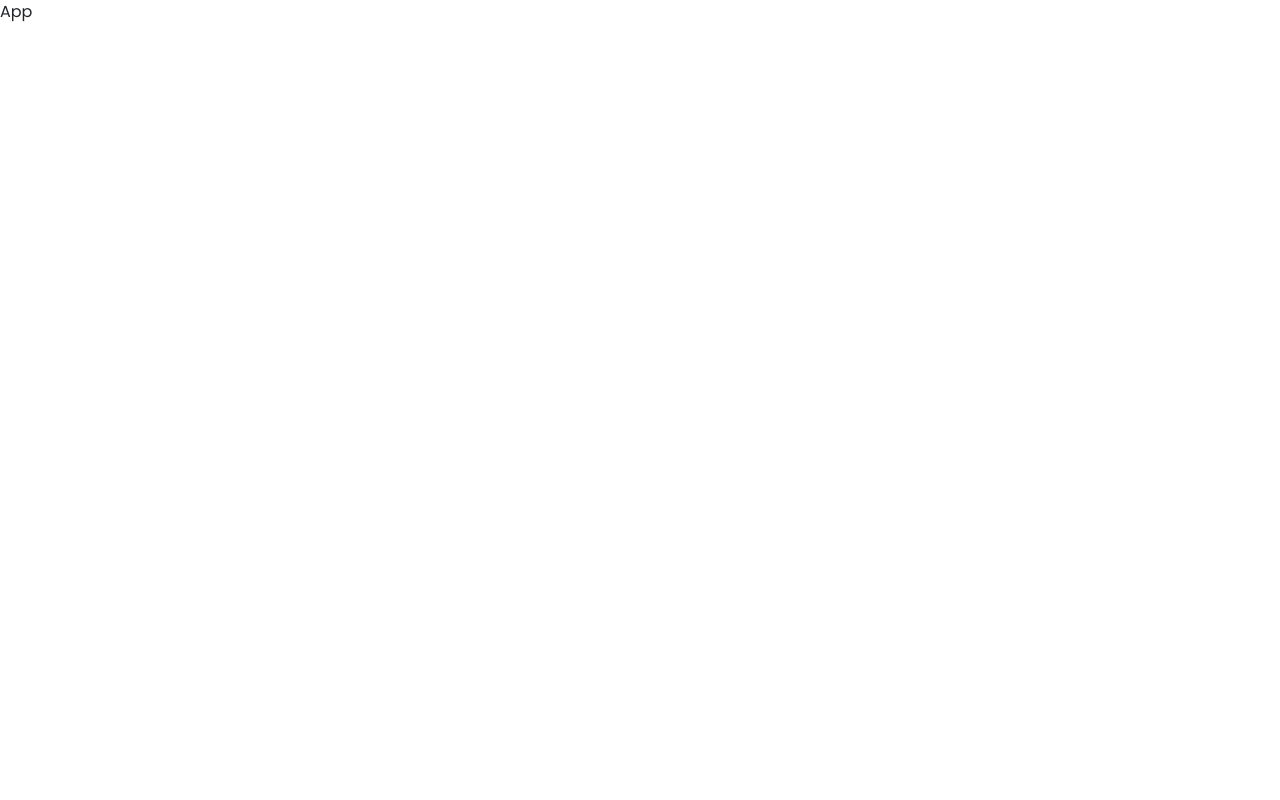
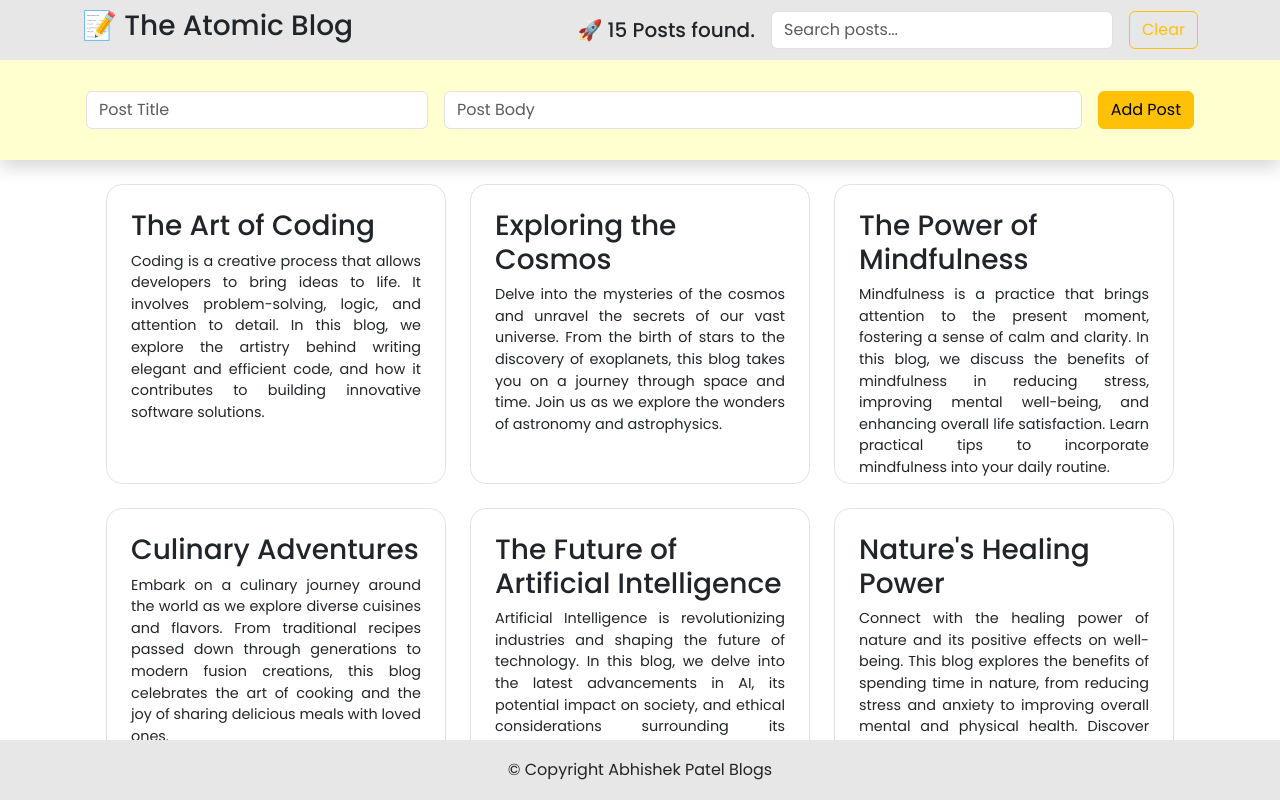
Before and after one commit to AbhikPatel/udemy-react, a React (Vite) app: page / in a window 1280 px wide. Built offline with nearby package versions, Linux system fonts and the light colour scheme; data requests are answered from the project's data file.

Commit message:
Implemented blogs with the db.json

```diff
--- a/src/App.css
+++ b/src/App.css
@@ -15,6 +15,28 @@ body {
   font-family: "Poppins", sans-serif;
 }
 
-.header-container {
+header, footer {
   flex: 0 0 60px;
+  background-color: #e7e7e7;
 }
+
+.form-container {
+  flex: 0 0 100px;
+  background-color: #ffffd0;
+}
+
+p {
+  text-align: justify;
+  font-size: 0.9rem;
+}
+
+.card-container {
+  height: 300px;
+  background-color: white;
+}
+
+.card-container:hover {
+  background-color: #ffffd0;
+  transition: 0.4s ease-out;
+  transform: translateY(-10px);
+}
--- a/src/App.tsx
+++ b/src/App.tsx
@@ -1,7 +1,35 @@
+import { useEffect, useState } from "react"
+import Footer from "./Footer"
+import Header from "./Header"
+import Home from "./Home"
 
 const App = () => {
+
+  const [posts, setPosts] = useState([]);
+  const [searchQuery, setSearchQuery] = useState('');
+
+  const count = posts.length;
+
+  useEffect(() => {
+    fetch(`http://localhost:3000/posts`).then((res) => res.json()).then((res) => setPosts(res))
+  },[])
+
+  useEffect(() => {
+    fetch(`http://localhost:3000/posts?title_like=${searchQuery}`).then((res) => res.json()).then((res) => setPosts(res))
+  },[searchQuery])
+
   return (
-    <div>App</div>
+    <div className="h-100 d-flex flex-column">
+      <header>
+        <Header count={count} searchPosts={setSearchQuery}/>
+      </header>
+      <div className="flex-grow-1 overflow-hidden">
+        <Home posts={posts}/>
+      </div>
+      <footer>
+        <Footer />
+      </footer>
+    </div>
   )
 }
 
--- /dev/null
+++ b/src/Footer.tsx
@@ -0,0 +1,10 @@
+
+const Footer = () => {
+  return (
+    <div className="h-100 d-flex align-items-center justify-content-center">
+      <span> © Copyright Abhishek Patel Blogs </span>
+    </div>
+  )
+}
+
+export default Footer
--- /dev/null
+++ b/src/Header.tsx
@@ -0,0 +1,17 @@
+import Result from "./components/Result"
+import SearchPost from "./components/SearchPost"
+
+const Header = ({ count, searchPosts }) => {
+  return (
+    <div className="h-100 d-flex justify-content-between align-items-center container">
+      <h3> 📝 The Atomic Blog </h3>
+      <div className="d-flex gap-3 align-items-center">
+        <Result count={count}/>
+        <SearchPost searchPosts={searchPosts}/>
+        <button className="btn btn-outline-warning"> Clear </button>
+      </div>
+    </div>
+  )
+}
+
+export default Header
--- /dev/null
+++ b/src/Home.tsx
@@ -0,0 +1,19 @@
+import FormPost from "./components/FormPost"
+import Posts from "./components/Posts"
+
+const Home = ({ posts }) => {
+  return (
+    <div className="h-100 d-flex flex-column overflow-hidden">
+      <div className="form-container shadow">
+        <FormPost />
+      </div>
+      <div className="flex-grow-1 overflow-auto">
+        <div className="container">
+          <Posts posts={posts} />
+        </div>
+      </div>
+    </div>
+  )
+}
+
+export default Home
--- /dev/null
+++ b/src/assets/db.json
@@ -0,0 +1,79 @@
+{
+  "posts": [
+    {
+      "id": 0,
+      "title": "The Art of Coding",
+      "body": "Coding is a creative process that allows developers to bring ideas to life. It involves problem-solving, logic, and attention to detail. In this blog, we explore the artistry behind writing elegant and efficient code, and how it contributes to building innovative software solutions."
+    },
+    {
+      "id": 1,
+      "title": "Exploring the Cosmos",
+      "body": "Delve into the mysteries of the cosmos and unravel the secrets of our vast universe. From the birth of stars to the discovery of exoplanets, this blog takes you on a journey through space and time. Join us as we explore the wonders of astronomy and astrophysics."
+    },
+    {
+      "id": 2,
+      "title": "The Power of Mindfulness",
+      "body": "Mindfulness is a practice that brings attention to the present moment, fostering a sense of calm and clarity. In this blog, we discuss the benefits of mindfulness in reducing stress, improving mental well-being, and enhancing overall life satisfaction. Learn practical tips to incorporate mindfulness into your daily routine."
+    },
+    {
+      "id": 3,
+      "title": "Culinary Adventures",
+      "body": "Embark on a culinary journey around the world as we explore diverse cuisines and flavors. From traditional recipes passed down through generations to modern fusion creations, this blog celebrates the art of cooking and the joy of sharing delicious meals with loved ones."
+    },
+    {
+      "id": 4,
+      "title": "The Future of Artificial Intelligence",
+      "body": "Artificial Intelligence is revolutionizing industries and shaping the future of technology. In this blog, we delve into the latest advancements in AI, its potential impact on society, and ethical considerations surrounding its development and deployment."
+    },
+    {
+      "id": 5,
+      "title": "Nature's Healing Power",
+      "body": "Connect with the healing power of nature and its positive effects on well-being. This blog explores the benefits of spending time in nature, from reducing stress and anxiety to improving overall mental and physical health. Discover the therapeutic properties of the great outdoors."
+    },
+    {
+      "id": 6,
+      "title": "The World of Virtual Reality",
+      "body": "Step into the immersive world of virtual reality (VR) and experience the latest innovations in this exciting technology. From gaming and entertainment to education and healthcare, VR is reshaping how we interact with digital content. Join us on a journey through the virtual realm."
+    },
+    {
+      "id": 7,
+      "title": "Innovation in Renewable Energy",
+      "body": "Explore the cutting-edge innovations in renewable energy that are driving the transition to a sustainable future. From solar and wind power to innovative energy storage solutions, this blog highlights the latest advancements and initiatives in the field of clean energy."
+    },
+    {
+      "id": 8,
+      "title": "The Evolution of Robotics",
+      "body": "Discover the fascinating evolution of robotics and its impact on various industries. From industrial automation to the development of humanoid robots, this blog explores the history, current trends, and future possibilities of robotics technology."
+    },
+    {
+      "id": 9,
+      "title": "The Beauty of Diversity",
+      "body": "Celebrate the beauty of diversity in culture, language, and perspectives. This blog explores the importance of embracing and appreciating differences, fostering inclusivity, and creating a world where individuals of all backgrounds can thrive and contribute to a harmonious global community."
+    },
+    {
+      "id": 10,
+      "title": "The Science of Happiness",
+      "body": "Delve into the science behind happiness and well-being. From the psychology of positive emotions to practical strategies for cultivating joy, this blog explores the factors that contribute to a fulfilling and meaningful life. Discover the art of living a happy and balanced existence."
+    },
+    {
+      "id": 11,
+      "title": "The Marvels of Quantum Physics",
+      "body": "Embark on a mind-bending journey into the realm of quantum physics. From wave-particle duality to entanglement, this blog explores the mind-boggling principles that govern the subatomic world. Join us as we unravel the mysteries of quantum mechanics."
+    },
+    {
+      "id": 12,
+      "title": "Unleashing Creativity in the Workplace",
+      "body": "Unlock the full potential of creativity in the workplace and foster a culture of innovation. This blog explores strategies for encouraging creative thinking, overcoming challenges, and creating an environment where ideas flourish. Embrace the power of creativity for business success."
+    },
+    {
+      "id": 13,
+      "title": "Adventures in Augmented Reality",
+      "body": "Embark on exciting adventures in the world of augmented reality (AR). From interactive gaming experiences to practical applications in education and healthcare, AR is changing the way we perceive and interact with the digital and physical worlds. Join us on a journey through the augmented realm."
+    },
+    {
+      "title": "Test",
+      "body": "demo body",
+      "id": 14
+    }
+  ]
+}
--- /dev/null
+++ b/src/components/FormPost.tsx
@@ -0,0 +1,40 @@
+import { useState } from "react"
+
+const FormPost = () => {
+
+  const [title, setTitle] = useState('');
+  const [des, setDes] = useState('');
+
+  const handleSubmit = (e) => {
+    e.preventDefault();
+    let requestBody = {
+      title: title,
+      body: des
+    }
+    if (title && des !== '') {
+      fetch(`http://localhost:3000/posts`, {
+        method: 'POST',
+        body: JSON.stringify(requestBody),
+        headers: {
+          'Content-Type': 'application/json'  // Set the appropriate Content-Type
+        }
+      })
+    }
+  }
+
+  return (
+    <form onSubmit={(e) => handleSubmit(e)} className="h-100 p-3 d-flex justify-content-between align-items-center container gap-3">
+      <div>
+        <input type="text" className="form-control" value={title} onChange={(e) => setTitle(e.target.value)} placeholder="Post Title" />
+      </div>
+      <div className="flex-grow-1">
+        <input type="text" className="form-control" value={des} onChange={(e) => setDes(e.target.value)} placeholder="Post Body" />
+      </div>
+      <div>
+        <button type="submit" className="btn btn-warning"> Add Post </button>
+      </div>
+    </form>
+  )
+}
+
+export default FormPost
--- /dev/null
+++ b/src/components/List.tsx
@@ -0,0 +1,19 @@
+
+const List = ({ posts }) => {
+  return (
+    <div className="row g-4">
+      {
+        posts.map((post) =>
+          <div className="col-4" key={post.id}>
+            <div className="card-container border p-4 rounded-4 overflow-hidden" role="button">
+              <h3>{post.title}</h3>
+              <p> {post.body} </p>
+            </div>
+          </div>
+        )
+      }
+    </div>
+  )
+}
+
+export default List
--- /dev/null
+++ b/src/components/Posts.tsx
@@ -0,0 +1,11 @@
+import List from "./List"
+
+const Posts = ({ posts }) => {
+  return (
+    <section className="p-4">
+      <List posts={posts}/>
+    </section>
+  )
+}
+
+export default Posts
--- /dev/null
+++ b/src/components/Result.tsx
@@ -0,0 +1,8 @@
+
+const Result = ({ count }) => {
+  return (
+    <h5 className="m-0"> 🚀 {count} Posts found. </h5>
+  )
+}
+
+export default Result
--- /dev/null
+++ b/src/components/SearchPost.tsx
@@ -0,0 +1,15 @@
+
+const SearchPost = ({ searchPosts }) => {
+
+  const handleSearch = (value) => {
+    searchPosts(value);
+  }
+
+  return (
+    <form onSubmit={(e) => e.preventDefault()}>
+      <input type="text" className="form-control" onChange={(e) => handleSearch(e.target.value)} placeholder="Search posts..." />
+    </form>
+  )
+}
+
+export default SearchPost
```
